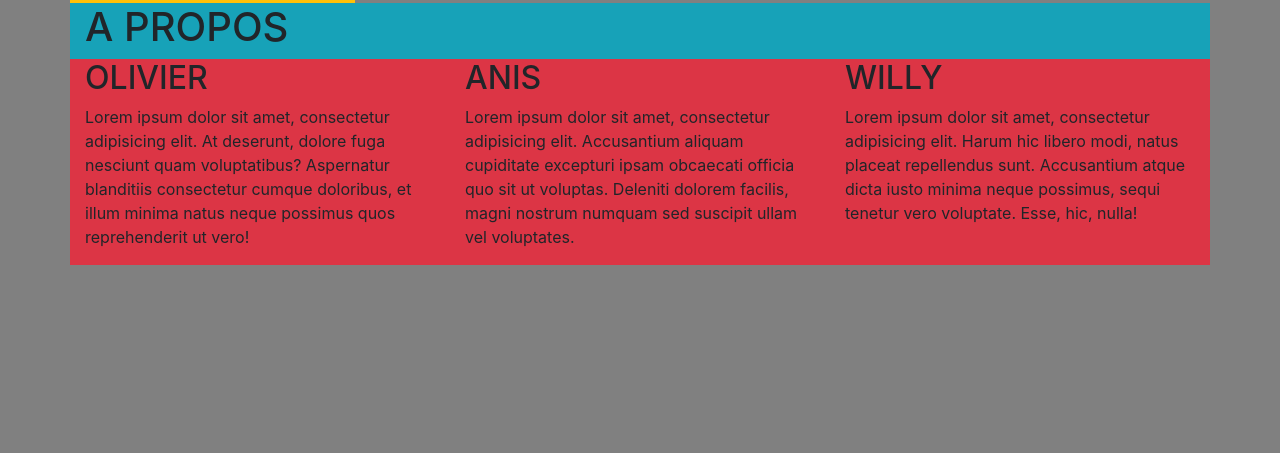
After one commit to mrlaowilly/site_educatif, a Symfony app: template templates/default/apropos.html.twig in a window 1280 px wide. The commit adds this page. Shown: the part 347-800 px from the top of the page. Run offline with Twig, Linux system fonts and the light colour scheme; the template is opened without the code that fills it, so the values that code supplies are empty; some libraries are stand-ins or nearby versions.

Commit message:
lien entre accueil et contact et acceuille et apropos

```diff
--- /dev/null
+++ b/public/css/styleBASE.css
@@ -0,0 +1,3 @@
+body {
+     background-color: grey;
+ }
--- a/templates/base.html.twig
+++ b/templates/base.html.twig
@@ -5,12 +5,13 @@
         <title>{% block title %}Welcome!{% endblock %}</title>
         {% block stylesheets %}
             <link rel="stylesheet" href="https://stackpath.bootstrapcdn.com/bootstrap/4.3.1/css/bootstrap.min.css" integrity="sha384-ggOyR0iXCbMQv3Xipma34MD+dH/1fQ784/j6cY/iJTQUOhcWr7x9JvoRxT2MZw1T" crossorigin="anonymous">
+            <link rel="stylesheet" href="css/styleBASE.css">
         {% endblock %}
     </head>
     <body>
         {% block header %}
             <nav class="navbar navbar-expand-lg navbar-light bg-primary">
-                <a class="navbar-brand" href="#"><img src="image/logo.png" alt=""></a>
+            <a class="navbar-brand" href="home"><img src="https://www.arc-registres.com/skin/frontend/sm-atom/arcregistres/images/blue/logo-footer.png" alt=""></a>
             <button class="navbar-toggler" type="button" data-toggle="collapse" data-target="#navbarNav" aria-controls="navbarNav" aria-expanded="false" aria-label="Toggle navigation">
                 <span class="navbar-toggler-icon"></span>
             </button>
@@ -18,16 +19,13 @@
             <div class="collapse navbar-collapse" id="navbarNav">
                 <ul class="navbar-nav">
                     <li class="nav-item">
-                            <a class="nav-link" href="#">ACCEUIL</a>
-                        </li>
-                        <li class="nav-item">
-                            <a class="nav-link" href="#">CONTACT</a>
+                        <a class="nav-link" href="contact">CONTACT</a>
                     </li>
                     <li class="nav-item">
                         <a class="nav-link" href="#">REFERENCE</a>
                     </li>
                     <li class="nav-item">
-                            <a class="nav-link" href="#">A PROPOS</a>
+                        <a class="nav-link" href="apropos">A PROPOS</a>
                     </li>
                 </ul>
             </div>
--- /dev/null
+++ b/templates/default/apropos.html.twig
@@ -0,0 +1,33 @@
+{% extends 'base.html.twig' %}
+
+{% block title %}Page contact{% endblock %}
+
+{% block body %}
+
+    <div class="container">
+        <div class="row">
+            <div class="col-md-12 bg-info">
+                <h1>A PROPOS</h1>
+            </div>
+            <div class="col-md-4 bg-danger">
+                <h2>OLIVIER</h2>
+                <p>Lorem ipsum dolor sit amet, consectetur adipisicing elit. At deserunt, dolore fuga nesciunt quam
+                    voluptatibus? Aspernatur blanditiis consectetur cumque doloribus, et illum minima natus neque
+                    possimus quos reprehenderit ut vero!</p>
+            </div>
+            <div class="col-md-4 bg-danger">
+                <h2>ANIS</h2>
+                <p>Lorem ipsum dolor sit amet, consectetur adipisicing elit. Accusantium aliquam cupiditate excepturi
+                    ipsam obcaecati officia quo sit ut voluptas. Deleniti dolorem facilis, magni nostrum numquam sed
+                    suscipit ullam vel voluptates.</p>
+            </div>
+            <div class="col-md-4 bg-danger">
+                <h2>WILLY</h2>
+                <p>Lorem ipsum dolor sit amet, consectetur adipisicing elit. Harum hic libero modi, natus placeat
+                    repellendus sunt. Accusantium atque dicta iusto minima neque possimus, sequi tenetur vero voluptate.
+                    Esse, hic, nulla!</p>
+            </div>
+        </div>
+    </div>
+
+{% endblock %}
```
Also changed, not shown: public/css/style1.css (+2 -10 lines), src/Controller/DefaultController.php (+25 -2 lines), src/Repository/PageRepository.php (+9 -0 lines), templates/default/blog.html.twig (+37 -1 lines), templates/default/contact.html.twig (added, +33 -0 lines), translations/messages.fr.yaml (+6 -6 lines), public/image/journal.jpg (added). Lines whose indentation alone changed are shown as unchanged.
